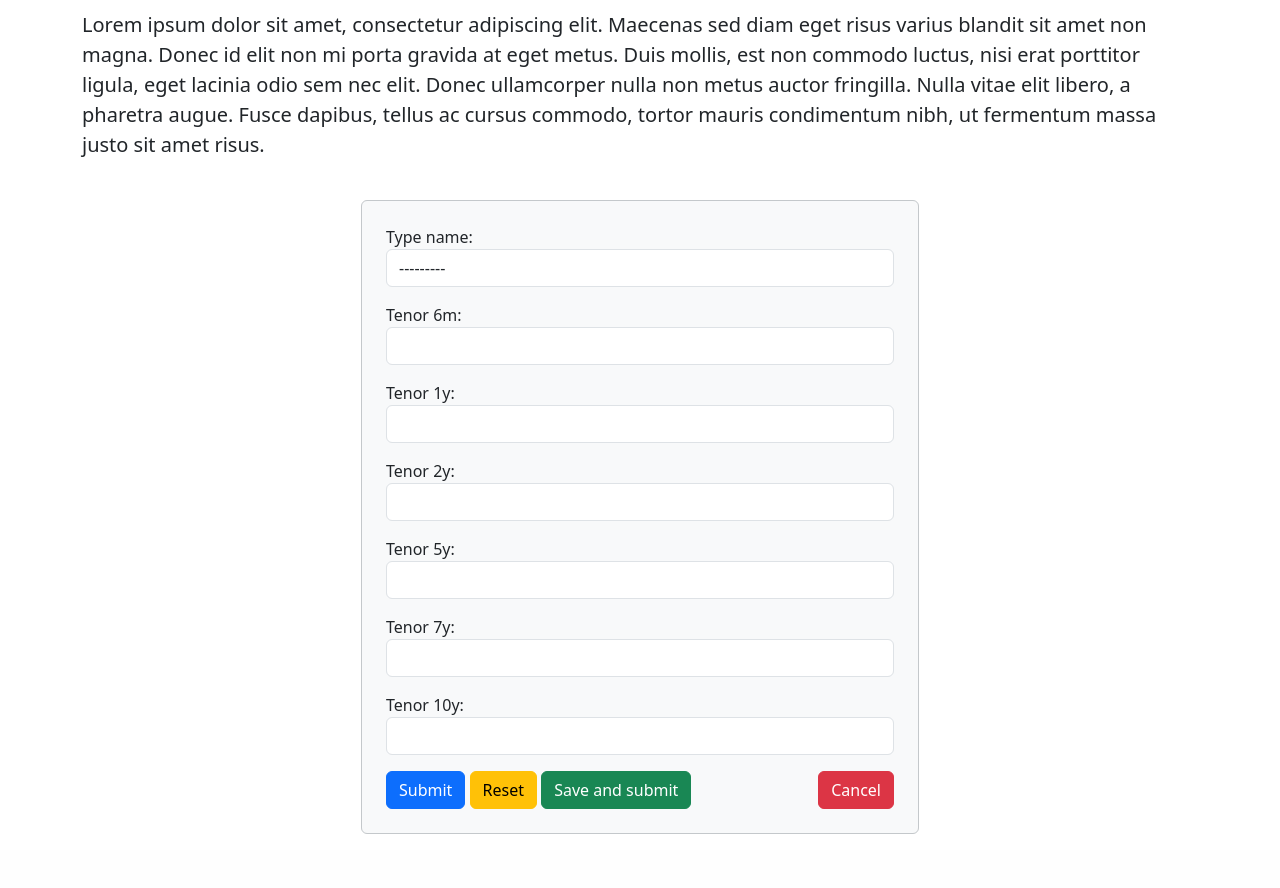
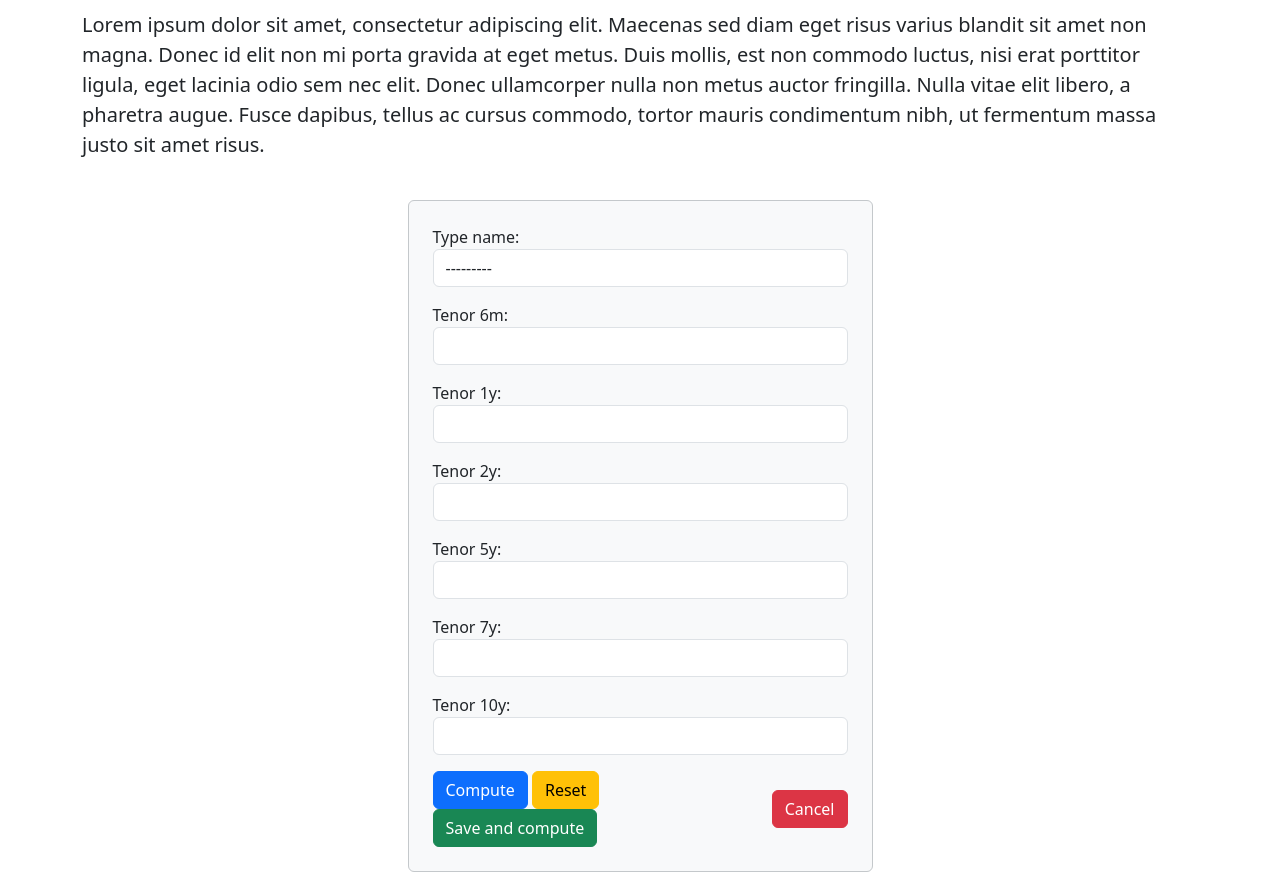
Before and after one commit to jata4321/DjangoProject1, a Django app: page /curvecalc/formview/ in a window 1280 px wide. Shown: the part 212-1100 px from the top of the page. Before the commit the page ends 1046 px from the top, so only its background shows below. Run offline with Django 5.2, Linux system fonts and the light colour scheme; data comes from the database, SQL or seed files in the repository; both versions use the stored data as it was after the commit.

Commit message:
Refine `curve_form.html` layout: adjust form attributes and button labels for clarity. Remove HTMX attributes from the form.

```diff
--- a/curvecalc/templates/curvecalc/curve_form.html
+++ b/curvecalc/templates/curvecalc/curve_form.html
@@ -11,11 +11,8 @@
             condimentum nibh, ut fermentum massa justo sit amet risus.
         </p>
     <br>
-        <fieldset class="mb-3 border border-1 border-secondary-subtle p-4 rounded-2 bg-body-tertiary col-md-6 mx-auto">
-        <form method="POST"
-        hx-include="form",
-        hx-target="#form-target",
-        hx-swap="outerHTML">
+        <fieldset class="mb-3 border border-1 border-secondary-subtle p-4 rounded-2 bg-body-tertiary col-md-5 mx-auto">
+        <form method="POST">
             {% csrf_token %}
             <div class="mb-3">
                 {{ form.type_name.label_tag }}
@@ -47,9 +44,9 @@
             </div>
             <div class="d-flex justify-content-between align-items-center gap-2">
                 <div>
-                    <button type="submit" class="btn btn-primary" name="action" value="compute">Submit</button>
-                    <button type="reset" class="btn btn-warning">Reset</button>
-                    <button type="submit" class="btn btn-success" name="action" value="save">Save and submit</button>
+                    <button type="submit" class="btn btn-primary" name="action" value="compute">Compute</button>
+                    <button type="reset" class="btn btn-warning" value="Reset">Reset</button>
+                    <button type="submit" class="btn btn-success" name="action" value="save">Save and compute</button>
                 </div>
                 <div class="justify-content-end">
                     <a href="{% url 'curvecalc:curve_list' %}" class="btn btn-danger">Cancel</a>
```
Also changed, not shown: db.sqlite3.
